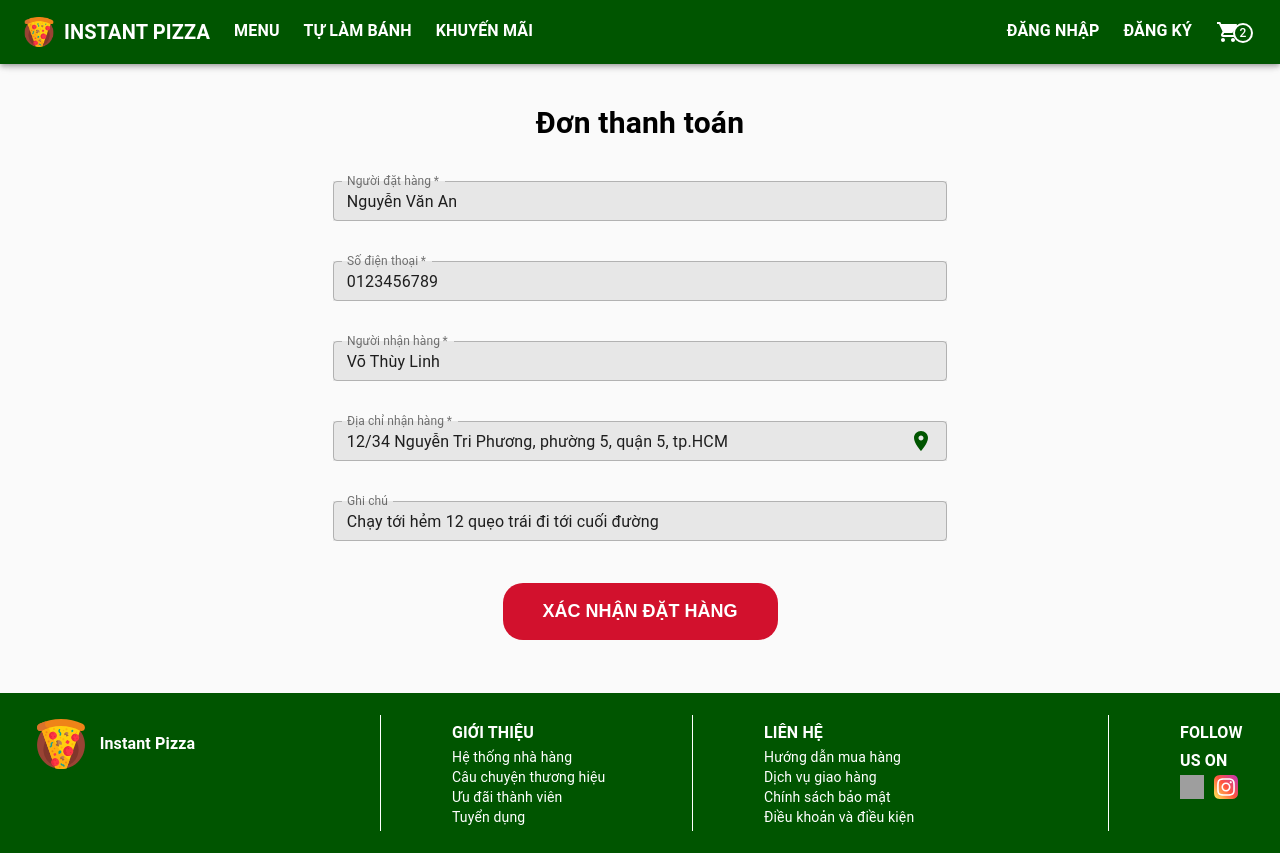
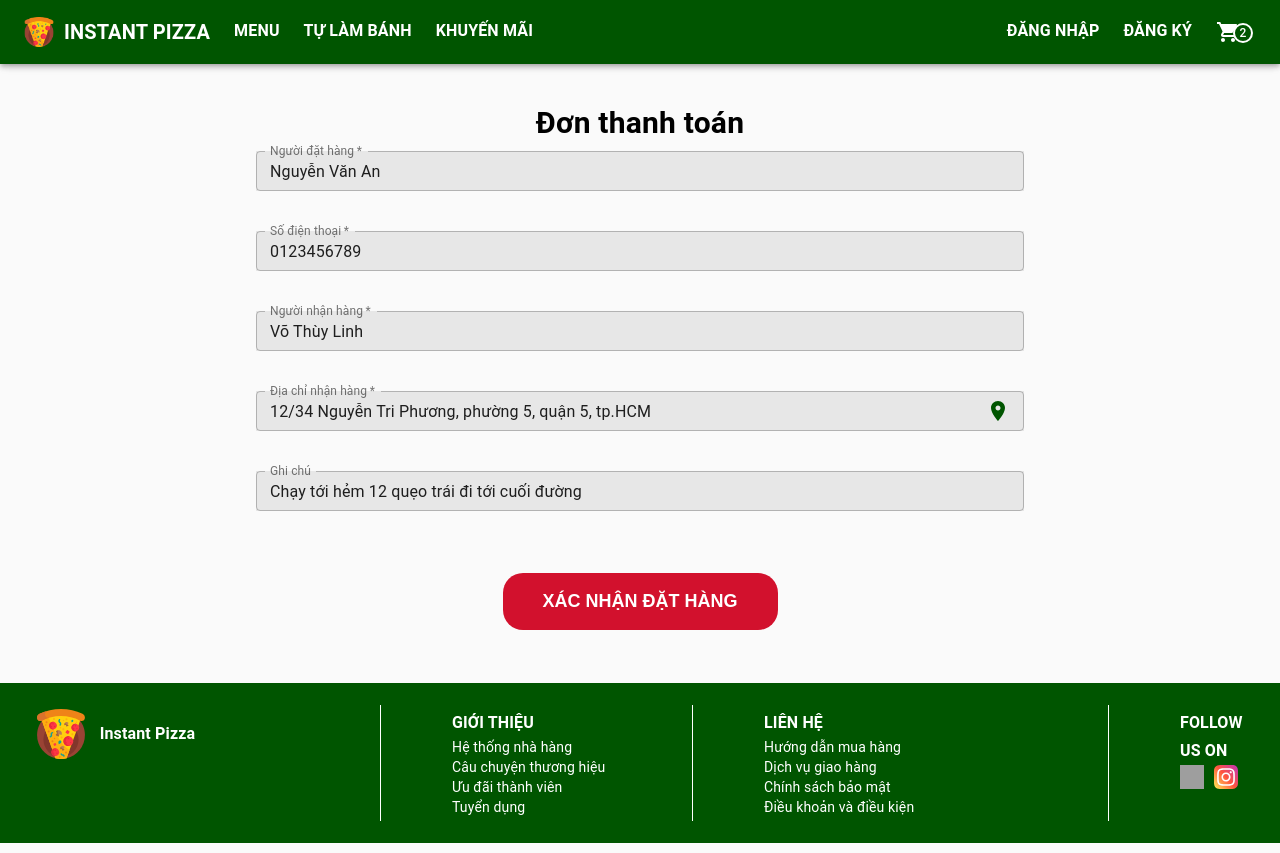
Before and after one commit to ndhungw/pizza-online, a React (Create React App) app: page /payment in a window 1280 px wide. Built offline with nearby package versions, Linux system fonts and the light colour scheme; grey boxes are pictures that could not be loaded; a web font is replaced by a local one.

Commit message:
widen the textfield in payment page

```diff
--- a/src/pages/Payment.js
+++ b/src/pages/Payment.js
@@ -55,6 +55,7 @@ const useStyles = makeStyles((theme) => ({
     flexDirection: "row",
     justifyContent: "center",
     width: "50%",
+    marginBottom: 10
   },
   titleText: {
     fontSize: 30,
@@ -110,6 +111,15 @@ const useStyles = makeStyles((theme) => ({
   cancelButton: {
     fontWeight: "bold",
   },
+
+  paymentRow: {
+    display: "flex",
+    flexDirection: "column",
+    alignItems: "center",
+    flex: 1,
+    width: "100%",
+    marginBottom: 40,
+  },
 }));
 // <Container component="main" maxWidth="xs">
 export default function Payment() {
@@ -145,23 +155,9 @@ export default function Payment() {
           >
             {/* <div style={{ height: 20 }}></div> */}
             <div
-              style={{
-                display: "flex",
-                flexDirection: "column",
-                alignItems: "center",
-                flex: 1,
-                width: "100%",
-              }}
+              className={classes.paymentRow}
             >
-              <div style={{ height: 40, width: "20%" }}>
-                <Typography
-                  className={classes.attributeText}
-                  component="h1"
-                  variant="h6"
-                >
-                </Typography>
-              </div>
-              <div style={{ width: "80%" }}>
+              <div style={{ width: "100%" }}>
                 <TextField
                   style={{ backgroundColor: "#E7E7E7" }}
                   name="firstName"
@@ -177,23 +173,10 @@ export default function Payment() {
             </div>
             {/* <div style={{ height: 40 }}></div> */}
             <div
-              style={{
-                display: "flex",
-                flexDirection: "column",
-                alignItems: "center",
-                flex: 1,
-                width: "100%",
-              }}
+              className={classes.paymentRow}
             >
-              <div style={{ height: 40, width: "20%" }}>
-                <Typography
-                  className={classes.attributeText}
-                  component="h1"
-                  variant="h6"
-                >
-                </Typography>
-              </div>
-              <div style={{ width: "80%" }}>
+
+              <div style={{ width: "100%" }}>
                 <TextField
                   style={{ backgroundColor: "#E7E7E7" }}
                   name="phone"
@@ -209,23 +192,10 @@ export default function Payment() {
             </div>
             {/* <div style={{ height: 40 }}></div> */}
             <div
-              style={{
-                display: "flex",
-                flexDirection: "column",
-                alignItems: "center",
-                flex: 1,
-                width: "100%",
-              }}
+              className={classes.paymentRow}
             >
-              <div style={{ height: 40, width: "20%" }}>
-                <Typography
-                  className={classes.attributeText}
-                  component="h1"
-                  variant="h6"
-                >
-                </Typography>
-              </div>
-              <div style={{ width: "80%" }}>
+
+              <div style={{ width: "100%" }}>
                 <TextField
                   style={{ backgroundColor: "#E7E7E7" }}
                   name="receiver"
@@ -241,23 +211,10 @@ export default function Payment() {
             </div>
             {/* <div style={{ height: 40 }}></div> */}
             <div
-              style={{
-                display: "flex",
-                flexDirection: "column",
-                alignItems: "center",
-                flex: 1,
-                width: "100%",
-              }}
+              className={classes.paymentRow}
             >
-              <div style={{ height: 40, width: "20%" }}>
-                <Typography
-                  className={classes.attributeText}
-                  component="h1"
-                  variant="h6"
-                >
-                </Typography>
-              </div>
-              <div style={{ width: "80%" }}>
+
+              <div style={{ width: "100%" }}>
                 <TextField
                   style={{ backgroundColor: "#E7E7E7" }}
                   name="address"
@@ -273,7 +230,7 @@ export default function Payment() {
                     endAdornment: (
                       <InputAdornment position="end">
                         <ButtonBase>
-                          <RoomIcon style={{color: "#005500",}} />
+                          <RoomIcon style={{ color: "#005500", }} />
                         </ButtonBase>
                       </InputAdornment>
                     ),
@@ -283,23 +240,9 @@ export default function Payment() {
             </div>
             {/* <div style={{ height: 40 }}></div> */}
             <div
-              style={{
-                display: "flex",
-                flexDirection: "column",
-                alignItems: "center",
-                flex: 1,
-                width: "100%",
-              }}
+              className={classes.paymentRow}
             >
-              <div style={{ height: 40, width: "20%" }}>
-                <Typography
-                  className={classes.attributeText}
-                  component="h1"
-                  variant="h6"
-                >
-                </Typography>
-              </div>
-              <div style={{ width: "80%" }}>
+              <div style={{ width: "100%" }}>
                 <TextField
                   style={{ backgroundColor: "#E7E7E7" }}
                   name="address"
@@ -312,7 +255,6 @@ export default function Payment() {
                 />
               </div>
             </div>
-            <div style={{ height: 20 }}></div>
             <div className={classes.buttonContainer}>
               {/* <ButtonBase
                 className={classes.button}
```
